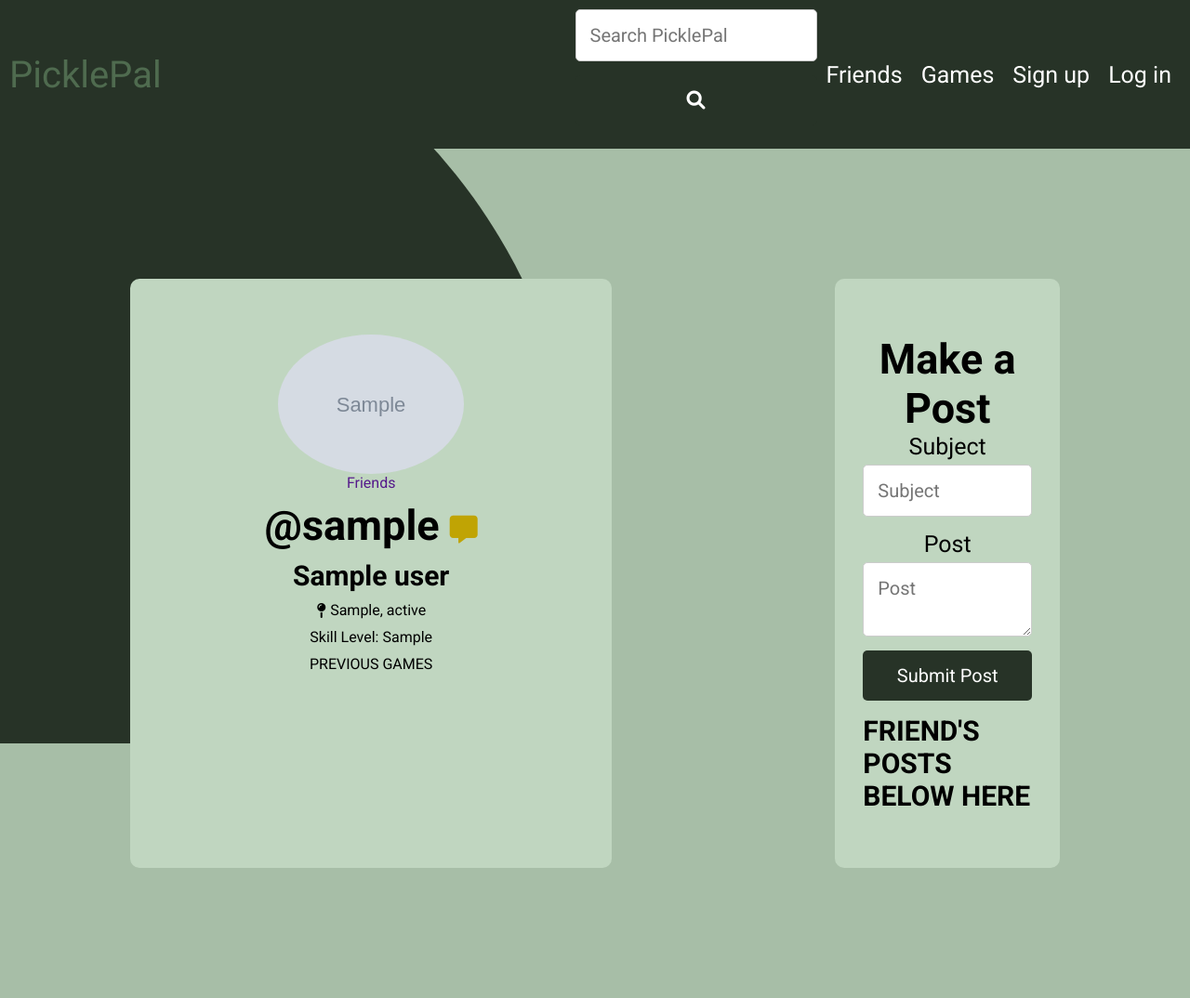
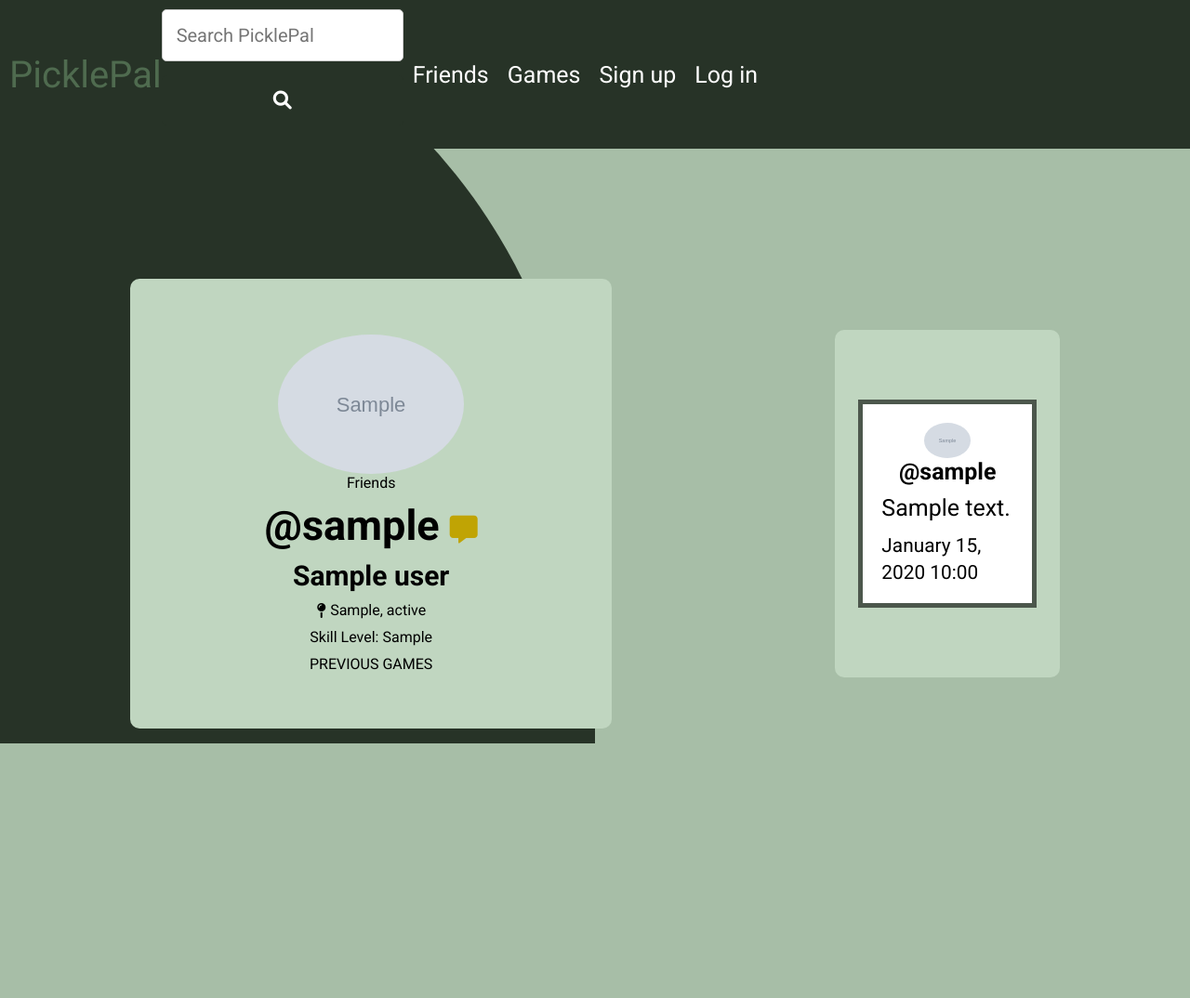
Before and after one commit to rosesblake/picklePal-app, a Flask app: template templates/home.html in a window 1280 px wide. Shown: the whole page at 93% size. After the commit the page ends 800 px from the top, so only its background shows below. Run offline with Flask 3, Linux system fonts and the light colour scheme; the template is opened without the code that fills it: values that come from a table or form of the project are taken from there, others are empty; tables that the repository leaves empty hold one stand-in row (values such as "Sample post"); grey boxes marked "Sample" are stand-in pictures.

Commit message:
added posts

```diff
--- a/app.py
+++ b/app.py
@@ -3,7 +3,7 @@
 from sqlalchemy.exc import IntegrityError
 from werkzeug.utils import secure_filename
 
-from models import db, connect_db, User
+from models import db, connect_db, User, Post
 from forms import UserRegisterForm, UserLoginForm, MakePostForm
 
 from dotenv import load_dotenv
@@ -55,13 +55,24 @@
     session[CURR_USER_KEY] = user.id
 
 
-@app.route('/')
+@app.route('/', methods=['GET', 'POST'])
 def home_page():
+    """get user home page and handle new user posts"""
+    form = MakePostForm()
     if g.user:
         user = g.user
-        form = MakePostForm()
-        return render_template('home.html', user=user, form=form)
+        if form.validate_on_submit():
+            content = form.content.data
+            new_post = Post(content=content, user_id=user.id)
+            db.session.add(new_post)
+            db.session.commit()
+            redirect('/')
+
+        posts = Post.query.order_by(Post.timestamp.desc()).all()
+        return render_template('home.html', user=user, form=form, posts=posts)
+
     return render_template('landing.html')
+
 
 @app.route('/register', methods=['GET', 'POST'])
 def show_register_form():
@@ -137,3 +148,11 @@
         users = User.query.filter(User.username.like(f'%{search}%')).all()
 
     return render_template('users.html', users=users)
+
+@app.route('/users/<int:user_id>')
+def show_user_details(user_id):
+    """show a user's profile page"""
+    user = User.query.get_or_404(user_id)
+    form = MakePostForm()
+    posts = Post.query.filter_by(user_id=user.id).all()
+    return render_template('home.html', user=user, form=form, posts=posts)
--- a/forms.py
+++ b/forms.py
@@ -17,5 +17,4 @@
     password = PasswordField('Password', validators=[InputRequired()])
 
 class MakePostForm(FlaskForm):
-    subject = StringField('Subject', validators=[InputRequired()])
-    Post = TextAreaField('Post', validators=[InputRequired()])
+    content = TextAreaField('Post', validators=[InputRequired()])
--- a/models.py
+++ b/models.py
@@ -112,6 +112,8 @@
     content = db.Column(db.Text, nullable=False)
     timestamp = db.Column(db.DateTime, nullable=False, default=db.func.current_timestamp())
 
+    user = db.relationship('User', backref='posts')
+
 class Like(db.Model):
     __tablename__ = 'likes'
     id = db.Column(db.Integer, primary_key=True)
--- a/static/stylesheets/app.css
+++ b/static/stylesheets/app.css
@@ -8,6 +8,15 @@
     height: 100%;
     margin: 0;
     padding: 0;
+}
+
+img {
+    width: 200px;
+    border-radius: 50%;
+}
+
+.post-user-img {
+    width: 50px;
 }
 
 #split-bg {
@@ -66,6 +75,7 @@
 
 a {
     text-decoration: none;
+    color: black;
 }
 
 #nav-bar {
@@ -81,6 +91,11 @@
     margin: 0;
 }
 
+#nav-container {
+    display: flex;
+    align-items: center;
+}
+
 #picklepal-home {
     text-decoration: none;
     color: rgba(107, 146, 107, 0.589);
@@ -90,7 +105,6 @@
 #nav-list li {
     display: flex;
     align-items: center;
-    /* margin-left: 250px; */
 }
 
 #nav-list a {
@@ -192,6 +206,29 @@
     padding: 20px;
 }
 
+#post-card {
+    display: flex;
+    flex-direction: column;
+    align-items: center;
+    justify-content: center;
+    margin: 20px auto;
+    padding: 20px;
+    outline: 5px solid rgba(4, 8, 4, 0.61);
+    background-color: white;
+    font-size: 25px;
+    max-width: 600px; /* Set a max width for the post card */
+    width: 100%; /* Ensure the card doesn't exceed the max width */
+}
+
+.post-content {
+    overflow-wrap: break-word; /* Modern property to handle long words */
+    word-wrap: break-word; /* Fallback for older browsers */
+    margin-top: 10px; /* Space between content and other elements */
+    width: 100%; /* Ensure content wraps within the card */
+}
+
+
+
 .form-container {
     display: flex;
     justify-content: center;
--- a/templates/base.html
+++ b/templates/base.html
@@ -15,6 +15,7 @@
   </head>
   <body>
     <nav id="nav-bar">
+      <div id="nav-container">
       <div id="nav-left">
         <a href="/" id="picklepal-home">PicklePal</a>
       </div>
@@ -38,6 +39,7 @@
         <li><form action="/logout" method="POST" class="nav-right"><button type="submit" id="logout-btn">Log out</button></form></li>
         {% endif %}
       </ul>
+    </div>
   </nav>
   {% for category, message in get_flashed_messages(with_categories=True) %}
   <div class="alert alert-{{ category }}">{{ message }}</div>
--- a/templates/home.html
+++ b/templates/home.html
@@ -1,8 +1,9 @@
 {% extends 'base.html' %}
 {% block content %}
+{% if g.user.id == user.id %}
 <div id="profile-page" class="container">
   <div id="profile-landing-container">
-    <img src="{{ user.profile_image }}" alt="Profile Photo" id="profile-picture" style="width: 200px; border-radius: 50%;">
+    <img src="{{ user.profile_image }}" alt="Profile Photo" id="profile-picture"">
     <div id="profile-friends-container">
       <p><a href="">Friends</a></p>
     </div>
@@ -31,13 +32,61 @@
           {% for error in field.errors %}
             <span class="text-danger">{{ error }}</span>
           {% endfor %}
-          {{ field.label }}{{ field(placeholder=field.label.text) }}
+          {{ field(placeholder=field.label.text) }}
         {% endfor %}
 
         <button id="post-btn" type="submit">Submit Post</button>
       </form>
-      <h3>FRIEND'S POSTS BELOW HERE</h3>
+      <ul>
+        {% for post in posts %}
+        <div id="post-card">
+          <img src="{{ post.user.profile_image }}" alt="user image" class="post-user-img">
+        <li><strong>@{{ post.user.username }}</strong></li>
+        <li class="post-content">{{ post.content }}</li>
+        <li class="post-content"><small>{{ post.timestamp.strftime('%B %d, %Y %H:%M') }}</small></li>
+        </div>
+        {% endfor %}
+      </ul>
     </div>
   </aside>
 </div>
+
+{% else %}
+<div id="profile-page" class="container">
+  <div id="profile-landing-container">
+    <img src="{{ user.profile_image }}" alt="Profile Photo" id="profile-picture" style="width: 200px; border-radius: 50%;">
+    <div id="profile-friends-container">
+      <p><a href="">Friends</a></p>
+    </div>
+    <h2 id="profile-username" class="profile-details">@{{ user.username }} <a href=""><i class="fa-solid fa-message"></i></a></h2>
+    <h3 id="profile-fullname">{{ user.full_name.capitalize() }}</h3>
+    <div id="profile-details-container">
+      <ul>
+        <li id="profile-user-location" class="profile-details"><i class="fas fa-map-pin"></i> {{ user.city }}, {{ user.state }}</li>
+        <li class="profile-details">Skill Level: {{ user.skill }}</li>
+      </ul>
+    </div>
+    <div>
+      <ul id="previous-games">
+        <li>PREVIOUS GAMES</li>
+      </ul>
+    </div>
+  </div>
+
+  <aside id="social-landing-container">
+    <div id="personal-social-feed">
+      <ul>
+        {% for post in posts %}
+        <div id="post-card">
+          <img src="{{ post.user.profile_image }}" alt="user image" class="post-user-img">
+        <li><strong>@{{ post.user.username }}</strong></li>
+        <li class="post-content">{{ post.content }}</li>
+        <li class="post-content"><small>{{ post.timestamp.strftime('%B %d, %Y %H:%M') }}</small></li>
+        </div>
+        {% endfor %}
+      </ul>
+    </div>
+  </aside>
+</div>
+{% endif %}
 {% endblock %}
--- a/templates/users.html
+++ b/templates/users.html
@@ -5,11 +5,13 @@
     <div class="user-list-container">
         {% for user in users %}
         <div class="user-list">
+            <a href="/users/{{ user.id }}">
             <img src="{{ user.profile_image }}" alt="Profile Photo" style="width: 200px; border-radius: 50%;" class="user-list-photos">
+             </a>
             <div class="user-friends">
                 <p><a href="">Friends</a></p>
             </div>
-            <h2 class="profile-details">@{{ user.username }} <a href=""><i class="fa-solid fa-message"></i></a></h2>
+            <h2 class="profile-details"><a href="/users/{{ user.id }}">@{{ user.username }}</a> <a href=""><i class="fa-solid fa-message"></i></a></h2>
             <h3>{{ user.full_name.capitalize() }}</h3>
             <div class="user-details-container">
                 <ul>
```
